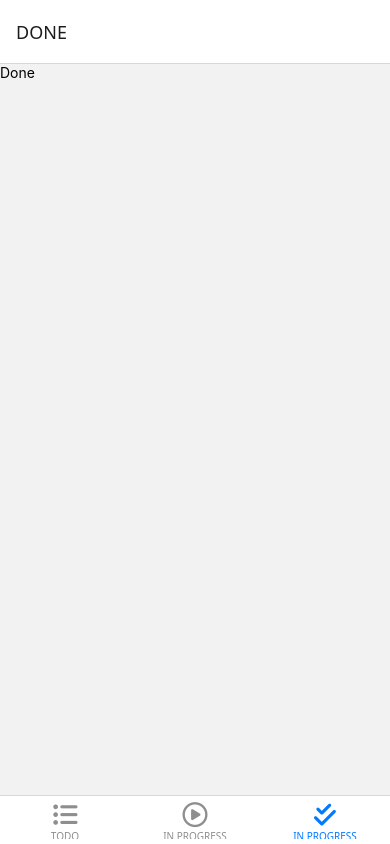
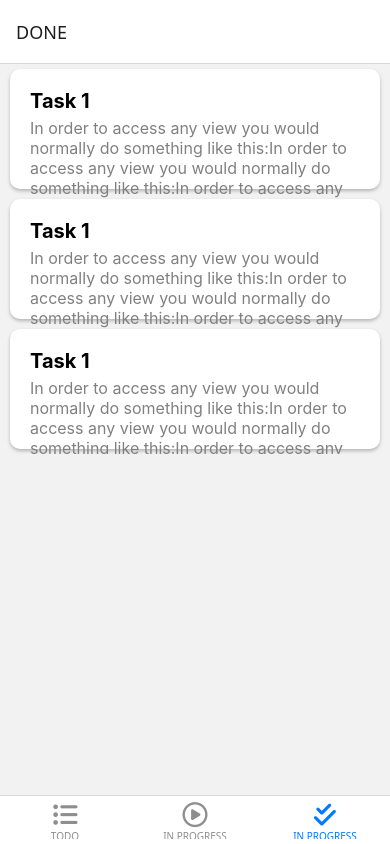
Before and after one commit to Goszila/task-management-app, a React Native app: screen /DONE in a window 390 px wide. Built offline with nearby package versions, Linux system fonts and the light colour scheme.

Commit message:
:hammer: add context, reducer and show list in all page

```diff
--- a/App.tsx
+++ b/App.tsx
@@ -5,11 +5,13 @@ import Todo from './screens/Todo';
 import InProgress from './screens/InProgress';
 import Done from './screens/Done';
 import { FontAwesome6 } from '@expo/vector-icons';
+import TaskProvider from './context/TaskProvider';
 
 const Tab = createBottomTabNavigator();
 
 export default function App() {
   return (
+    <TaskProvider>
       <NavigationContainer>
         <Tab.Navigator>
           <Tab.Screen
@@ -44,6 +46,7 @@ export default function App() {
           />
         </Tab.Navigator>
       </NavigationContainer>
+    </TaskProvider>
   );
 }
 
--- /dev/null
+++ b/Hooks/index.tsx
@@ -0,0 +1,9 @@
+import { useContext } from 'react'
+import { DataContext } from '../context/TaskProvider'
+
+export const useGetTasks = ({ status }: { status: TaskStatus }): TaskType[] => {
+  const {
+    tasks
+  }: { tasks: TaskType[] } = useContext(DataContext)
+  return tasks.filter((task) => task.status === status)
+}
--- /dev/null
+++ b/components/TaskCard.tsx
@@ -0,0 +1,46 @@
+import { StyleSheet, Text, View } from 'react-native'
+import React from 'react'
+
+type TaskCardProps = {
+  title: string
+  description?: string
+}
+export default function TaskCard({ title, description = '' }: TaskCardProps) {
+  return (
+    <View style={styles.container}>
+      <Text style={styles.title}>{title}</Text>
+      <Text style={styles.detail}>{description}</Text>
+    </View>
+  )
+}
+
+const styles = StyleSheet.create({
+  container: {
+    backgroundColor: '#fff',
+    alignItems: 'flex-start',
+    justifyContent: 'flex-start',
+    marginVertical: 5,
+    marginHorizontal: 10,
+    borderRadius: 10,
+    shadowColor: "#000",
+    shadowOffset: {
+      width: 0,
+      height: 2,
+    },
+    shadowOpacity: 0.25,
+    shadowRadius: 3.84,
+    elevation: 5,
+    height: 120,
+    padding: 20
+  },
+  title: {
+    fontSize: 20,
+    fontWeight: 'bold',
+  },
+  detail: {
+    fontSize: 16,
+    fontWeight: 'normal',
+    marginTop: 5,
+    color: 'gray'
+  }
+})
--- /dev/null
+++ b/context/TaskProvider.tsx
@@ -0,0 +1,29 @@
+import React, { useReducer, Dispatch } from 'react'
+import reducer from './reducer'
+
+export const DataContext = React.createContext<{
+  tasks: TaskType[]
+  dispatch: Dispatch<ActionType>
+}>({tasks: [], dispatch: () => {}});
+
+export default function TaskProvider({children}: any) {
+  const defaultValues: TaskType[] = [
+    { id: '1', title: 'Task 1', description: 'In order to access any view you would normally do something like this:In order to access any view you would normally do something like this:In order to access any view you would normally do something like this:In order to access any view you would normally do something like this:', status: 'TODO' },
+    { id: '2', title: 'Task 1', description: 'In order to access any view you would normally do something like this:In order to access any view you would normally do something like this:In order to access any view you would normally do something like this:In order to access any view you would normally do something like this:', status: 'INPROGRESS' },
+    { id: '3', title: 'Task 1', description: 'In order to access any view you would normally do something like this:In order to access any view you would normally do something like this:In order to access any view you would normally do something like this:In order to access any view you would normally do something like this:', status: 'TODO' },
+    { id: '4', title: 'Task 1', description: 'In order to access any view you would normally do something like this:In order to access any view you would normally do something like this:In order to access any view you would normally do something like this:In order to access any view you would normally do something like this:', status: 'DONE' },
+    { id: '5', title: 'Task 1', description: 'In order to access any view you would normally do something like this:In order to access any view you would normally do something like this:In order to access any view you would normally do something like this:In order to access any view you would normally do something like this:', status: 'DONE' },
+    { id: '6', title: 'Task 1', description: 'In order to access any view you would normally do something like this:In order to access any view you would normally do something like this:In order to access any view you would normally do something like this:In order to access any view you would normally do something like this:', status: 'DONE' }
+  ]
+  const [allTask, dispatch] = useReducer(reducer, defaultValues)
+  return (
+    <DataContext.Provider
+      value={{
+        tasks: allTask,
+        dispatch
+      }}
+    >
+      {children}
+    </DataContext.Provider>
+  )
+}
--- /dev/null
+++ b/context/reducer.tsx
@@ -0,0 +1,15 @@
+const reducer = (state: TaskType[], action: ActionType): TaskType[] => {
+  console.log({ state, action })
+  switch (action.type) {
+    case "ADD":
+      return [...state]
+    case "DELETE":
+      return [...state]
+    case "UPDATE":
+      return [...state]
+    default:
+      return state
+  }
+}
+
+export default reducer
--- a/screens/Done.tsx
+++ b/screens/Done.tsx
@@ -1,12 +1,21 @@
-import { StyleSheet, Text, View } from 'react-native'
-import React from 'react'
+import { FlatList, Text, View } from 'react-native'
+import React, { useContext } from 'react'
+import TaskCard from '../components/TaskCard'
+import { useGetTasks } from '../Hooks'
 
 export default function Done() {
+  const tasks = useGetTasks({ status: 'DONE' })
+
   return (
     <View>
-      <Text>Done</Text>
+      <FlatList
+        data={tasks}
+        renderItem={({ item }) => (
+          <TaskCard title={item.title} description={item.description} />
+        )}
+        keyExtractor={(item) => item.id}
+        ListEmptyComponent={<Text style={{ alignSelf: "center", fontSize: 20 }}>Empty</Text>}
+      />
     </View>
   )
 }
-
-const styles = StyleSheet.create({})
--- a/screens/InProgress.tsx
+++ b/screens/InProgress.tsx
@@ -1,12 +1,21 @@
-import { StyleSheet, Text, View } from 'react-native'
+import { FlatList, Text, View } from 'react-native'
 import React from 'react'
+import TaskCard from '../components/TaskCard'
+import { useGetTasks } from '../Hooks'
 
 export default function InProgress() {
+  const tasks = useGetTasks({ status: 'INPROGRESS' })
+
   return (
     <View>
-      <Text>InProgress</Text>
+      <FlatList
+        data={tasks}
+        renderItem={({ item }) => (
+          <TaskCard title={item.title} description={item.description} />
+        )}
+        keyExtractor={(item) => item.id}
+        ListEmptyComponent={<Text style={{ alignSelf: "center", fontSize: 20 }}>Empty</Text>}
+      />
     </View>
   )
 }
-
-const styles = StyleSheet.create({})
--- a/screens/Todo.tsx
+++ b/screens/Todo.tsx
@@ -1,12 +1,21 @@
-import { StyleSheet, Text, View } from 'react-native'
-import React from 'react'
+import { FlatList, Text, View } from 'react-native'
+import React, { useContext } from 'react'
+import TaskCard from '../components/TaskCard'
+import { useGetTasks } from '../Hooks'
 
 export default function Todo() {
+  const tasks = useGetTasks({ status: 'TODO' })
+
   return (
     <View>
-      <Text>Todo</Text>
+      <FlatList
+        data={tasks}
+        renderItem={({ item }) => (
+          <TaskCard title={item.title} description={item.description} />
+        )}
+        keyExtractor={(item) => item.id}
+        ListEmptyComponent={<Text style={{ alignSelf: "center", fontSize: 20 }}>Empty</Text>}
+      />
     </View>
   )
 }
-
-const styles = StyleSheet.create({})
```
Also changed, not shown: types/index.ts (added, +13 -0 lines). Lines whose indentation alone changed are shown as unchanged.
